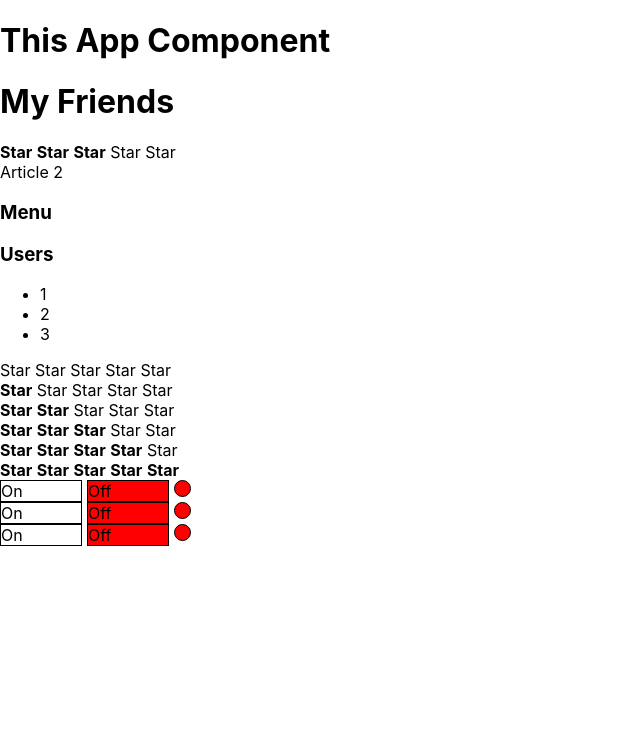
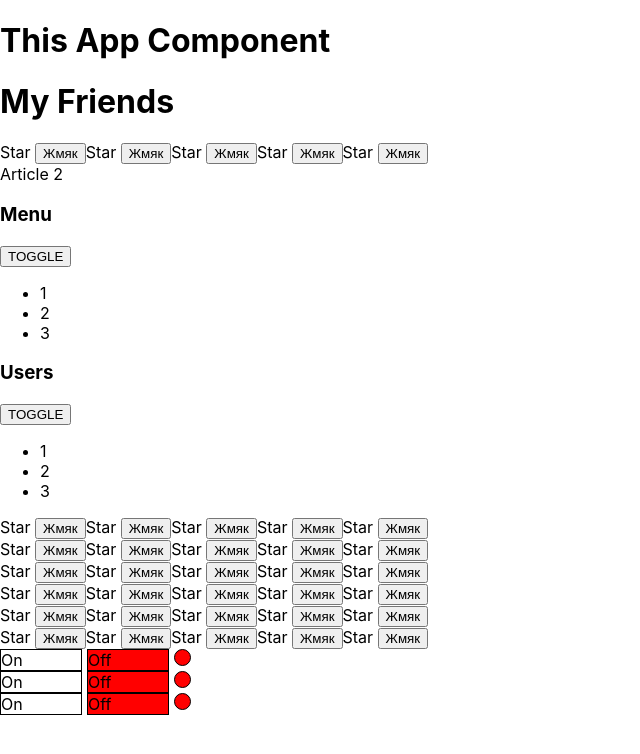
Before and after one commit to LosAngeles48/React_Kabzda_Kak_Prosto, a React (Create React App) app: page / in a window 1280 px wide. Shown: the top 754 px of the page, without its empty margins (0-640 px from the left). Built offline with nearby package versions, Linux system fonts and the light colour scheme.

Commit message:
Uncontrolled

```diff
--- a/src/App.tsx
+++ b/src/App.tsx
@@ -3,22 +3,25 @@ import './App.css';
 import {Accordion} from './components/Accordion/Accodrion';
 import {Rating} from './components/Rating/Rating';
 import {OnOff} from './components/onOff/OnOff';
+import {UncontrolledAccordion} from './components/UncontrolledAccordion/UncontrolledAccordion';
+import { UncontrolledRating } from './components/UncontrolledRating/UncontrolledRating';
 
 function App() {
     return (
         <div>
             <PageTitle title={"This App Component"}/>
             <PageTitle title={"My Friends"}/>
-            <Rating value={3}/>
+            <UncontrolledRating/>
             Article 2
-            <Accordion titleValue={'Menu'} collapsed={true}/>
-            <Accordion titleValue={'Users'} collapsed={false}/>
-            <Rating value={0}/>
-            <Rating value={1}/>
-            <Rating value={2}/>
-            <Rating value={3}/>
-            <Rating value={4}/>
-            <Rating value={5}/>
+            <UncontrolledAccordion titleValue={'Menu'} />
+            <UncontrolledAccordion titleValue={'Users'} />
+            <UncontrolledRating/>
+            <UncontrolledRating/>
+            <UncontrolledRating/>
+            <UncontrolledRating/>
+            <UncontrolledRating/>
+            <UncontrolledRating/>
+
             <OnOff />
             <OnOff />
             <OnOff />
--- a/src/components/UncontrolledAccordion/UncontrolledAccordion.tsx
+++ b/src/components/UncontrolledAccordion/UncontrolledAccordion.tsx
@@ -0,0 +1,43 @@
+import React, {useState} from 'react';
+
+type AccordionPropsType = {
+    titleValue:string
+    //collapsed: boolean
+}
+
+
+export function UncontrolledAccordion(props: AccordionPropsType) {
+
+    let [collapsed, setCollapsed]  = useState(false);
+
+    return (
+        <div>
+            <AccordionTitle title={props.titleValue}/>
+            <button onClick={ () => {setCollapsed(!collapsed)}}>TOGGLE</button>
+            { !collapsed  && <AccordionBody />}
+        </div>
+    )
+
+}
+
+
+type AccordionTitlePropsType = {
+    title: string
+}
+
+function AccordionTitle(props: AccordionTitlePropsType) {
+    return (
+        <h3>{props.title}</h3>
+    )
+}
+
+
+function AccordionBody(props: any) {
+    return (
+        <ul>
+            <li>1</li>
+            <li>2</li>
+            <li>3</li>
+        </ul>
+    )
+}
--- /dev/null
+++ b/src/components/UncontrolledRating/UncontrolledRating.tsx
@@ -0,0 +1,30 @@
+import React, {useState} from 'react';
+
+export function UncontrolledRating(props: any) {
+
+    let [value, setValue]= useState(0)
+
+    return (
+        <div>
+            <Star selected={value > 0}/>
+            <button onClick={() => {setValue(1)}}>Жмяк</button>
+            <Star selected={value > 1}/>
+            <button onClick={() => {setValue(2)}}>Жмяк</button>
+            <Star selected={value > 2}/>
+            <button onClick={() => {setValue(3)}}>Жмяк</button>
+            <Star selected={value > 3}/>
+            <button onClick={() => {setValue(4)}}>Жмяк</button>
+            <Star selected={value > 4}/>
+            <button onClick={() => {setValue(5)}}>Жмяк</button>
+        </div>
+    )
+}
+
+function Star(props: any) {
+    if (props.selected === true) {
+        return <span><b>Star</b> </span>
+    } else {
+        return <span>Star </span>
+    }
+
+}
```
